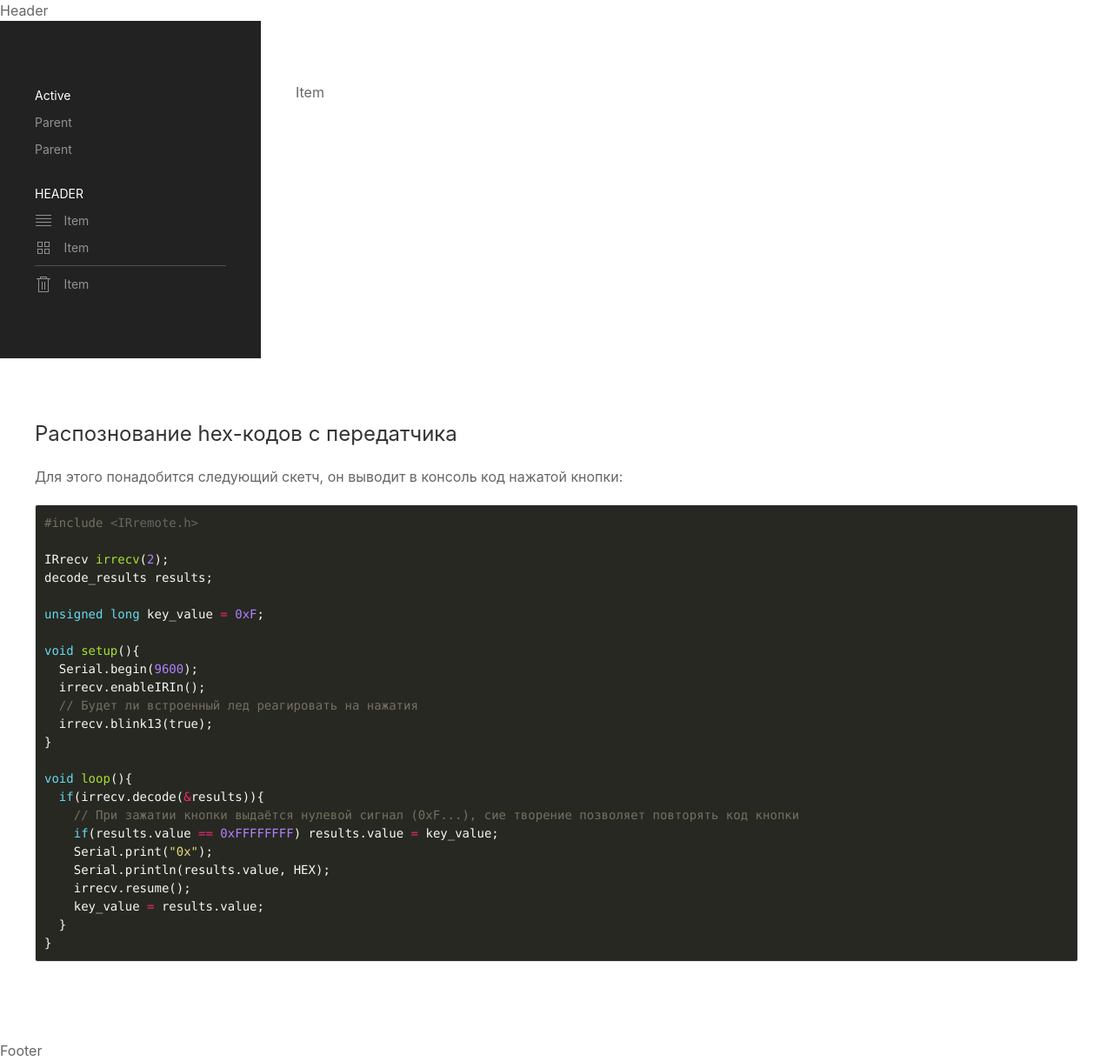
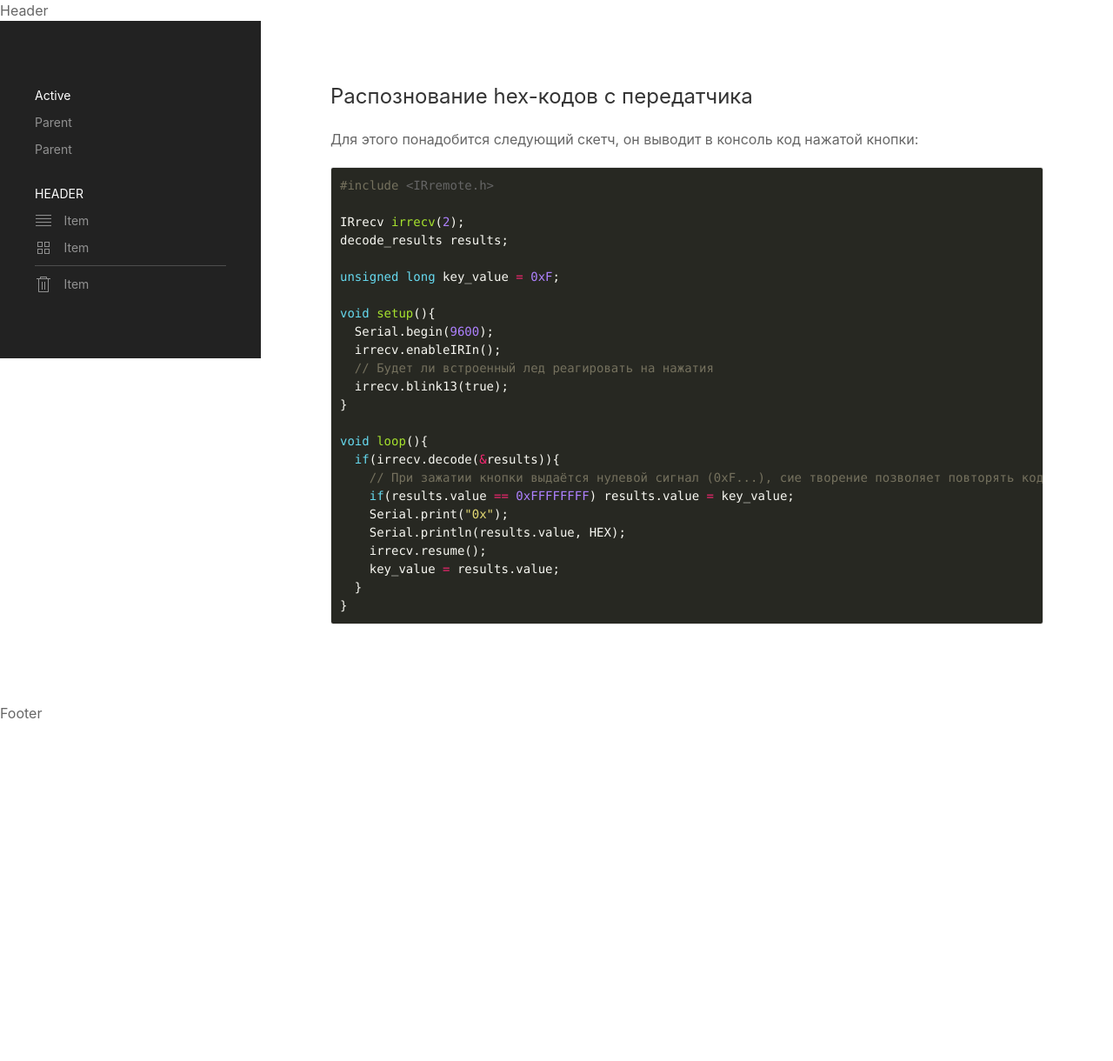
Before and after one commit to ProjectErlon/ProjectErlon.github.io, a Jekyll site: the page built from index.md, in a window 1280 px wide. Shown: the whole page at 87% size. Built offline with Jekyll 4.4.1, drawn with Linux system fonts in a browser that asks for light colours; nearby versions of some CDN libraries; after the commit the page ends 900 px from its top, so only the background shows below that.

Commit message:
Update default.html

```diff
--- a/_layouts/default.html
+++ b/_layouts/default.html
@@ -38,15 +38,16 @@
         </ul>
 
       </div></div>
-      <div class="uk-width-expand"><div class="uk-tile">Item</div></div>
+      <div class="uk-width-expand"><div class="uk-tile">
+
+        <div class="uk-container">{{content}}</div>
+
+      </div></div>
     </div>
 
 
 
 
-    <div class="uk-section">
-      <div class="uk-container">{{content}}</div>
-    </div>
     <div>Footer</div>
 
     <script src="https://cdnjs.cloudflare.com/ajax/libs/uikit/3.2.0/js/uikit.min.js"></script>
```
